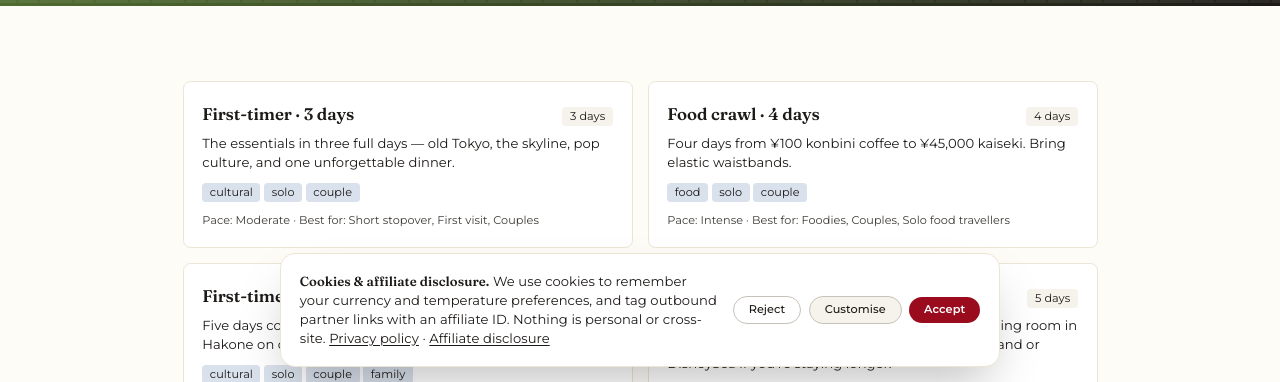
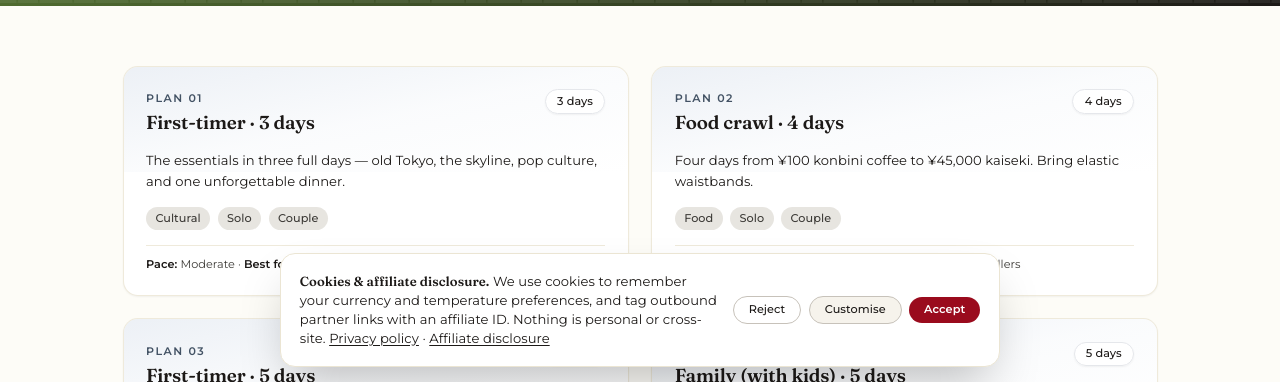
Before and after one commit to BinduMannil/travelapp, a Next.js app: page /city/tokyo/itinerary in a window 1280 px wide. Shown: the part 418-800 px from the top of the page. Built offline with nearby package versions, Linux system fonts and the light colour scheme; no server answers; a web font is replaced by a local one.

Commit message:
Polish itinerary template card design

```diff
--- a/app/city/[slug]/itinerary/page.tsx
+++ b/app/city/[slug]/itinerary/page.tsx
@@ -38,34 +38,49 @@ export default async function ItineraryListPage({
         lede={`Start from one of these hand-picked plans, then customise.`}
         palette="matcha"
       />
-      <div className="mx-auto max-w-5xl px-6 py-12">
-<section className="mt-8 grid gap-4 sm:grid-cols-2">
-        {templates.map((t) => (
+      <div className="mx-auto max-w-6xl px-6 py-12">
+        <section className="mt-4 grid gap-6 sm:grid-cols-2">
+          {templates.map((t, index) => (
             <Link
               key={t.slug}
               href={`/city/${slug}/itinerary/${t.slug}`}
-            className="block rounded-lg border border-washi-200 bg-white p-5 hover:border-brand-500 hover:bg-brand-50"
+              className="group relative overflow-hidden rounded-2xl border border-washi-200/80 bg-white p-6 shadow-sm transition duration-300 hover:-translate-y-1 hover:border-brand-300 hover:shadow-xl focus-visible:outline-none focus-visible:ring-2 focus-visible:ring-brand-500/60"
             >
-            <header className="flex items-baseline justify-between gap-3">
-              <h2 className="text-lg font-semibold">{t.name}</h2>
-              <span className="rounded bg-washi-100 px-2 py-0.5 text-xs text-sumi-800">
+              <div
+                aria-hidden
+                className="pointer-events-none absolute inset-x-0 top-0 h-28 bg-gradient-to-br from-brand-100/70 via-brand-50/40 to-transparent opacity-70 transition-opacity duration-300 group-hover:opacity-100"
+              />
+              <div className="relative space-y-4">
+                <header className="flex items-start justify-between gap-3">
+                  <div>
+                    <p className="text-[11px] font-semibold uppercase tracking-[0.14em] text-brand-700/80">
+                      Plan {String(index + 1).padStart(2, "0")}
+                    </p>
+                    <h2 className="mt-1 text-xl font-semibold leading-tight text-sumi-900">
+                      {t.name}
+                    </h2>
+                  </div>
+                  <span className="rounded-full border border-brand-200 bg-white/90 px-3 py-1 text-xs font-medium text-brand-800 shadow-sm">
                     {t.days} days
                   </span>
                 </header>
-            <p className="mt-2 text-sm text-sumi-800">{t.summary}</p>
-            <div className="mt-3 flex flex-wrap gap-1 text-xs">
+                <p className="text-sm leading-relaxed text-sumi-800">{t.summary}</p>
+                <div className="flex flex-wrap gap-2 text-xs">
                   {t.trip_type_slugs.map((s) => (
                     <span
                       key={s}
-                  className="rounded bg-brand-100 px-2 py-0.5 text-brand-800"
+                      className="rounded-full bg-sumi-100 px-2.5 py-1 font-medium capitalize text-sumi-700"
                     >
                       {s}
                     </span>
                   ))}
                 </div>
-            <p className="mt-3 text-xs text-sumi-700">
-              Pace: {t.pace} · Best for: {t.best_for.join(", ")}
+                <p className="border-t border-washi-200/80 pt-3 text-xs text-sumi-700">
+                  <span className="font-semibold text-sumi-900">Pace:</span> {t.pace} ·{" "}
+                  <span className="font-semibold text-sumi-900">Best for:</span>{" "}
+                  {t.best_for.join(", ")}
                 </p>
+              </div>
             </Link>
           ))}
         </section>
```
Lines whose indentation alone changed are shown as unchanged.
